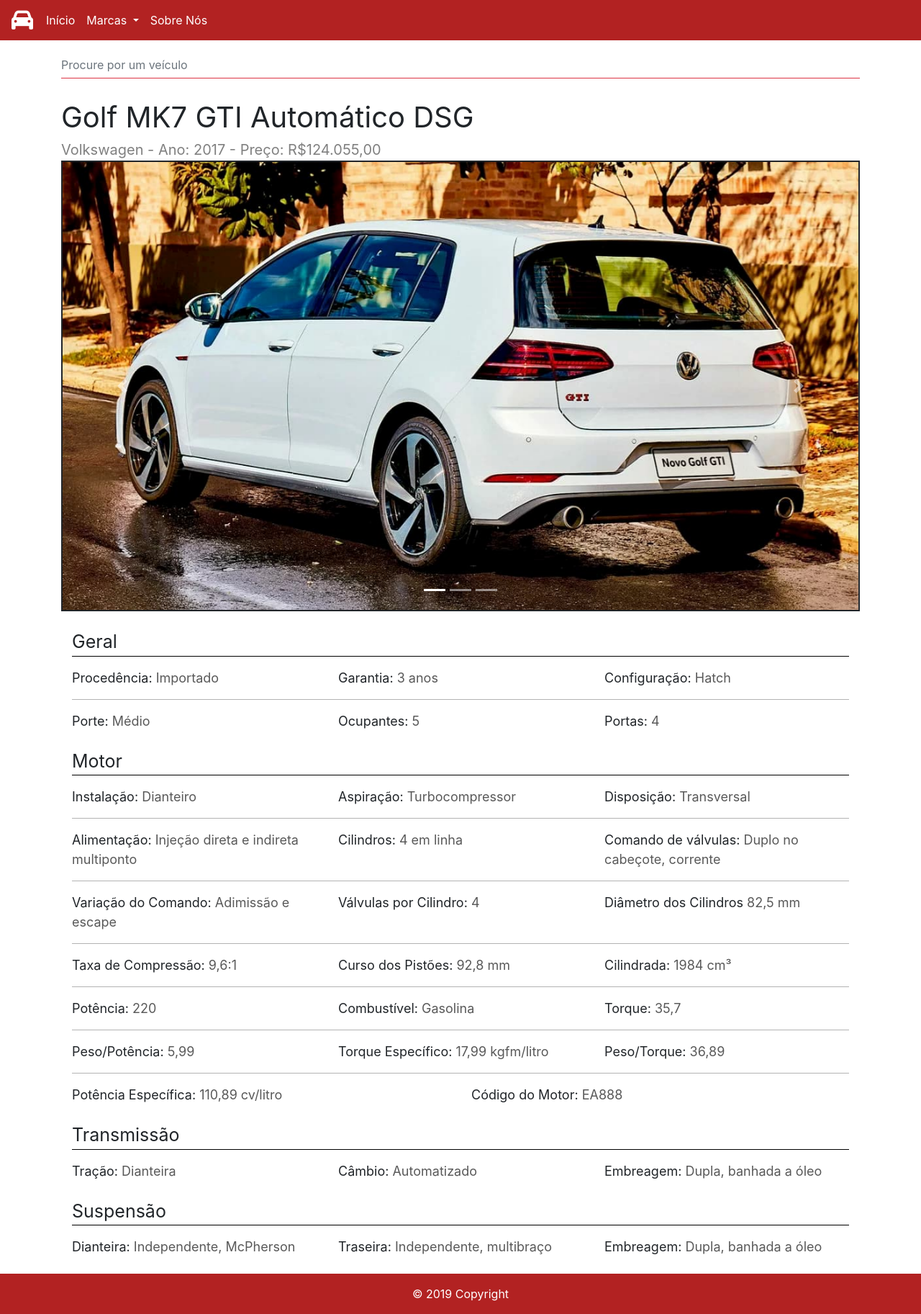
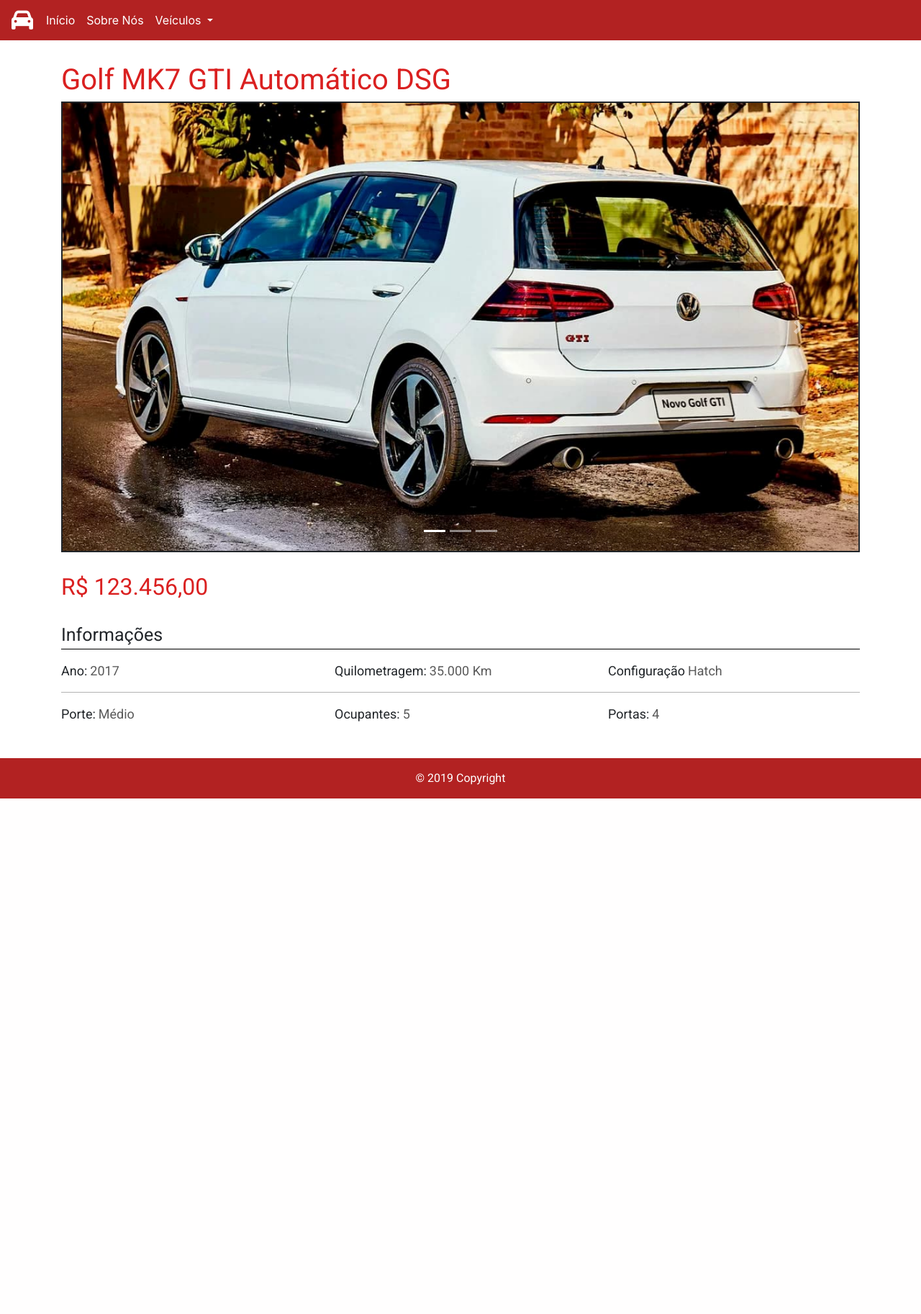
Before and after one commit to Lemon42/CLA-website, a PHP site: page /car_datails/car_details.html in a window 1280 px wide. Shown: the whole page at 72% size. After the commit the page ends 1109 px from the top, so only its background shows below. Run offline with PHP 8.4, Linux system fonts and the light colour scheme; some libraries are stand-ins or nearby versions.

Commit message:
Algumas modificações na página de veículos

```diff
--- a/css/car_details.css
+++ b/css/car_details.css
@@ -1,13 +1,28 @@
+.content{
+  font-family: 'Roboto', sans-serif;
+  margin-top: 25px !important;
+}
+
 .title_car{
   font-size: 40px;
+  margin-top: 25px !important;
+  color: #da2020 !important;
 }
 .subt_car{
   font-size: 20px;
   color: #808080 !important;
+  margin-top: 25px;
+  margin-bottom: 8px;
+}
+
+.valor_car{
+  color: #da2020 !important;
+  font-size: 2rem;
 }
 
 .desc_title{
   font-size: 25px;
+  margin-top: 15px;
 }
 
 .desc_item{
--- a/src/car_datails/car_details.html
+++ b/src/car_datails/car_details.html
@@ -21,57 +21,43 @@
 		<link rel="shortcut icon" href="../../img/favicon.png" type="image/x-icon" />
 	</head>
 	<body>
-    <!-- Conteúdo -->
-    <div class="content">
 		<!-- NavBar -->
-      <nav class="navbar navbar-expand-lg navbar-dark">
+		<nav class="navbar navbar-expand-lg">
 			<i style="font-size: 30px; color: #fff; margin-right: 10px;" class="fas fa-car"></i>
-        <button class="navbar-toggler" type="button" data-toggle="collapse" data-target="#navbarNav" aria-controls="navbarNav" aria-expanded="false" aria-label="Toggle navigation">
-          <span class="navbar-toggler-icon"></span>
+			<button class="navbar-toggler" type="button" data-toggle="collapse" data-target="#conteudoNavbarSuportado"
+				aria-controls="conteudoNavbarSuportado" aria-expanded="false" aria-label="Alterna navegação"
+				style="border: #fff;">
+				<div id="menu"><i id="menu" class="fas fa-bars"></i></div>
 			</button>
-        <div class="collapse navbar-collapse" id="navbarNav">
+			<div class="collapse navbar-collapse" id="conteudoNavbarSuportado">
 				<ul class="navbar-nav mr-auto">
-						<li class="nav-item active">
-							<a class="nav-link">Início<span class="sr-only"></span></a>
+					<li class="nav-item">
+						<a class="nav-link" href="#">Início<span class="sr-only"></span></a>
 					</li>
-            <li class="nav-item dropdown active">
-							<a class="nav-link dropdown-toggle" id="navbarDropdown" role="button" data-toggle="dropdown"
-								aria-haspopup="true" aria-expanded="false">
-								Marcas
+					<li class="nav-item">
+						<a class="nav-link" href="#">Sobre Nós<span class="sr-only"></span></a>
+					</li>
+					<li class="nav-item dropdown">
+						<a class="nav-link dropdown-toggle" href="#" id="navbarDropdown" role="button"
+							data-toggle="dropdown" aria-haspopup="true" aria-expanded="false">
+							Veículos
 						</a>
 						<div class="dropdown-menu" aria-labelledby="navbarDropdown">
-								<a class="dropdown-item">Volkswagen</a>
-								<a class="dropdown-item">Mercedes</a>
-								<a class="dropdown-item">Volvo</a>
+							<a class="dropdown-item" href="#">Seila</a>
+							<a class="dropdown-item" href="#">Seila</a>
+							<a class="dropdown-item" href="#">Seila</a>
 						</div>
-						</li>
-						<li class="nav-item active">
-							<a class="nav-link">Sobre Nós<span class="sr-only"></span></a>
 					</li>
 				</ul>
 			</div>
 		</nav>
-
 		<!-- /NavBar -->
+		<!-- Conteúdo -->
+		<div class="content">
 
 			<!-- Container -->
 			<div class="container">
-        <!-- BarraPesquisa -->
-        <center>
-          <div id="divBarraPesquisa" class="form-group mb-4">
-            <form>
-              <input id="barraPesquisa" type="text" class="form-control form-control-underlined border-danger" placeholder="Procure por um veículo" autocomplete="off">
-            </form>
-          </div>
-        </center>
-      </div>
-      <!-- /BarraPesquisa -->
-      <div class="container">
-
-        <a class="title_car"> Golf MK7 GTI Automático DSG</a>
-        <br>
-        <a class="subt_car">Volkswagen - Ano: 2017 - Preço: R$124.055,00</a>
-
+				<a class="title_car">Golf MK7 GTI Automático DSG</a>
 				<!-- Carousel Mostruário -->
 				<div id="carouselExampleIndicators" class="carousel slide" data-ride="carousel" style="border: solid 2px;">
 					<ol class="carousel-indicators">
@@ -102,214 +88,50 @@
 				<br>
 				<!-- /Carousel Mostruário -->
 
+				<a class="valor_car">R$ 123.456,00</a>
+				<br><br>
+
 				<!-- Description -->
-        <div class="container">
-
-          <a class="desc_title"> Geral </a>
+				<a class="desc_title">Informações</a>
 				<hr class="hr_maior">
-
 				<div class="row">
 					<div class="col">
-              <a class="desc_item"> Procedência: </a>
-              <a class="desc_item_2"> Importado </a>
+						<a class="desc_item">Ano:</a>
+						<a class="desc_item_2">2017</a>
 					</div>
 					<div class="col">
-              <a class="desc_item"> Garantia: </a>
-              <a class="desc_item_2"> 3 anos </a>
+						<a class="desc_item">Quilometragem:</a>
+						<a class="desc_item_2">35.000 Km</a>
 					</div>
 					<div class="col">
-              <a class="desc_item"> Configuração: </a>
-              <a class="desc_item_2"> Hatch </a>
+						<a class="desc_item">Configuração</a>
+						<a class="desc_item_2">Hatch</a>
 					</div>
 				</div>
-
 				<hr class="hr_menor">
-
 				<div class="row">
 					<div class="col">
-              <a class="desc_item"> Porte: </a>
-              <a class="desc_item_2"> Médio </a>
+						<a class="desc_item">Porte:</a>
+						<a class="desc_item_2">Médio</a>
 					</div>
 					<div class="col">
-              <a class="desc_item"> Ocupantes: </a>
-              <a class="desc_item_2"> 5 </a>
+						<a class="desc_item">Ocupantes:</a>
+						<a class="desc_item_2">5 </a>
 					</div>
 					<div class="col">
-              <a class="desc_item"> Portas: </a>
-              <a class="desc_item_2"> 4 </a>
+						<a class="desc_item">Portas:</a>
+						<a class="desc_item_2">4</a>
 					</div>
 				</div>
-
 				<br>
-
-          <a class="desc_title"> Motor </a>
-          <hr class="hr_maior">
-
-          <div class="row">
-            <div class="col">
-              <a class="desc_item"> Instalação: </a>
-              <a class="desc_item_2"> Dianteiro </a>
 			</div>
-            <div class="col">
-              <a class="desc_item"> Aspiração: </a>
-              <a class="desc_item_2"> Turbocompressor </a>
-            </div>
-            <div class="col">
-              <a class="desc_item"> Disposição: </a>
-              <a class="desc_item_2"> Transversal </a>
-            </div>
-          </div>
-
-          <hr class="hr_menor">
-
-          <div class="row">
-            <div class="col">
-              <a class="desc_item"> Alimentação: </a>
-              <a class="desc_item_2"> Injeção direta e indireta multiponto </a>
-            </div>
-            <div class="col">
-              <a class="desc_item"> Cilindros: </a>
-              <a class="desc_item_2"> 4 em linha </a>
-            </div>
-            <div class="col">
-              <a class="desc_item"> Comando de válvulas: </a>
-              <a class="desc_item_2"> Duplo no cabeçote, corrente </a>
-            </div>
-          </div>
-
-          <hr class="hr_menor">
-
-          <div class="row">
-            <div class="col">
-              <a class="desc_item"> Variação do Comando: </a>
-              <a class="desc_item_2"> Adimissão e escape </a>
-            </div>
-            <div class="col">
-              <a class="desc_item"> Válvulas por Cilindro: </a>
-              <a class="desc_item_2"> 4 </a>
-            </div>
-            <div class="col">
-              <a class="desc_item"> Diâmetro dos Cilindros </a>
-              <a class="desc_item_2"> 82,5 mm </a>
-            </div>
-
-          </div>
-
-          <hr class="hr_menor">
-
-          <div class="row">
-            <div class="col">
-              <a class="desc_item"> Taxa de Compressão: </a>
-              <a class="desc_item_2"> 9,6:1 </a>
-            </div>
-            <div class="col">
-              <a class="desc_item"> Curso dos Pistões: </a>
-              <a class="desc_item_2"> 92,8 mm </a>
-            </div>
-            <div class="col">
-              <a class="desc_item"> Cilindrada: </a>
-              <a class="desc_item_2"> 1984 cm³ </a>
-            </div>
-          </div>
-
-          <hr class="hr_menor">
-
-          <div class="row">
-            <div class="col">
-              <a class="desc_item"> Potência: </a>
-              <a class="desc_item_2"> 220 </a>
-            </div>
-            <div class="col">
-              <a class="desc_item"> Combustível: </a>
-              <a class="desc_item_2"> Gasolina </a>
-            </div>
-            <div class="col">
-              <a class="desc_item"> Torque: </a>
-              <a class="desc_item_2"> 35,7 </a>
-            </div>
-          </div>
-
-          <hr class="hr_menor">
-
-          <div class="row">
-            <div class="col">
-              <a class="desc_item"> Peso/Potência: </a>
-              <a class="desc_item_2"> 5,99 </a>
-            </div>
-            <div class="col">
-              <a class="desc_item"> Torque Específico: </a>
-              <a class="desc_item_2"> 17,99 kgfm/litro </a>
-            </div>
-            <div class="col">
-              <a class="desc_item"> Peso/Torque: </a>
-              <a class="desc_item_2"> 36,89 </a>
-            </div>
-          </div>
-
-          <hr class="hr_menor">
-
-          <div class="row">
-            <div class="col">
-              <a class="desc_item"> Potência Específica: </a>
-              <a class="desc_item_2"> 110,89 cv/litro </a>
-            </div>
-            <div class="col">
-              <a class="desc_item"> Código do Motor: </a>
-              <a class="desc_item_2"> EA888 </a>
-            </div>
-          </div>
-
-          <br>
-
-          <a class="desc_title"> Transmissão </a>
-          <hr class="hr_maior">
-
-          <div class="row">
-            <div class="col">
-              <a class="desc_item"> Tração: </a>
-              <a class="desc_item_2"> Dianteira </a>
-            </div>
-            <div class="col">
-              <a class="desc_item"> Câmbio: </a>
-              <a class="desc_item_2"> Automatizado </a>
-            </div>
-            <div class="col">
-              <a class="desc_item"> Embreagem: </a>
-              <a class="desc_item_2"> Dupla, banhada a óleo </a>
-            </div>
-          </div>
-
-          <br>
-
-          <a class="desc_title"> Suspensão </a>
-          <hr class="hr_maior">
-
-          <div class="row">
-            <div class="col">
-              <a class="desc_item"> Dianteira: </a>
-              <a class="desc_item_2"> Independente, McPherson </a>
-            </div>
-            <div class="col">
-              <a class="desc_item"> Traseira: </a>
-              <a class="desc_item_2"> Independente, multibraço </a>
-            </div>
-            <div class="col">
-              <a class="desc_item"> Embreagem: </a>
-              <a class="desc_item_2"> Dupla, banhada a óleo </a>
-            </div>
-          </div>
-
-        </div>
-      </div>
+			<!-- Fim conteúdo -->
 
 			<!-- Rodapé -->
 			<br>
 			<footer id="rodape">
-        <div class="footer-copyright text-center py-3" >© 2019 Copyright</div>
+				<div class="footer-copyright text-center py-3">© 2019 Copyright</div>
 			</footer>
-
-    </div>
-      <!-- Fim conteúdo -->
 
 			<!-- Scripts Obrigatórios -->
 			<!-- Jquery JS -->
```
Lines whose indentation alone changed are shown as unchanged.
